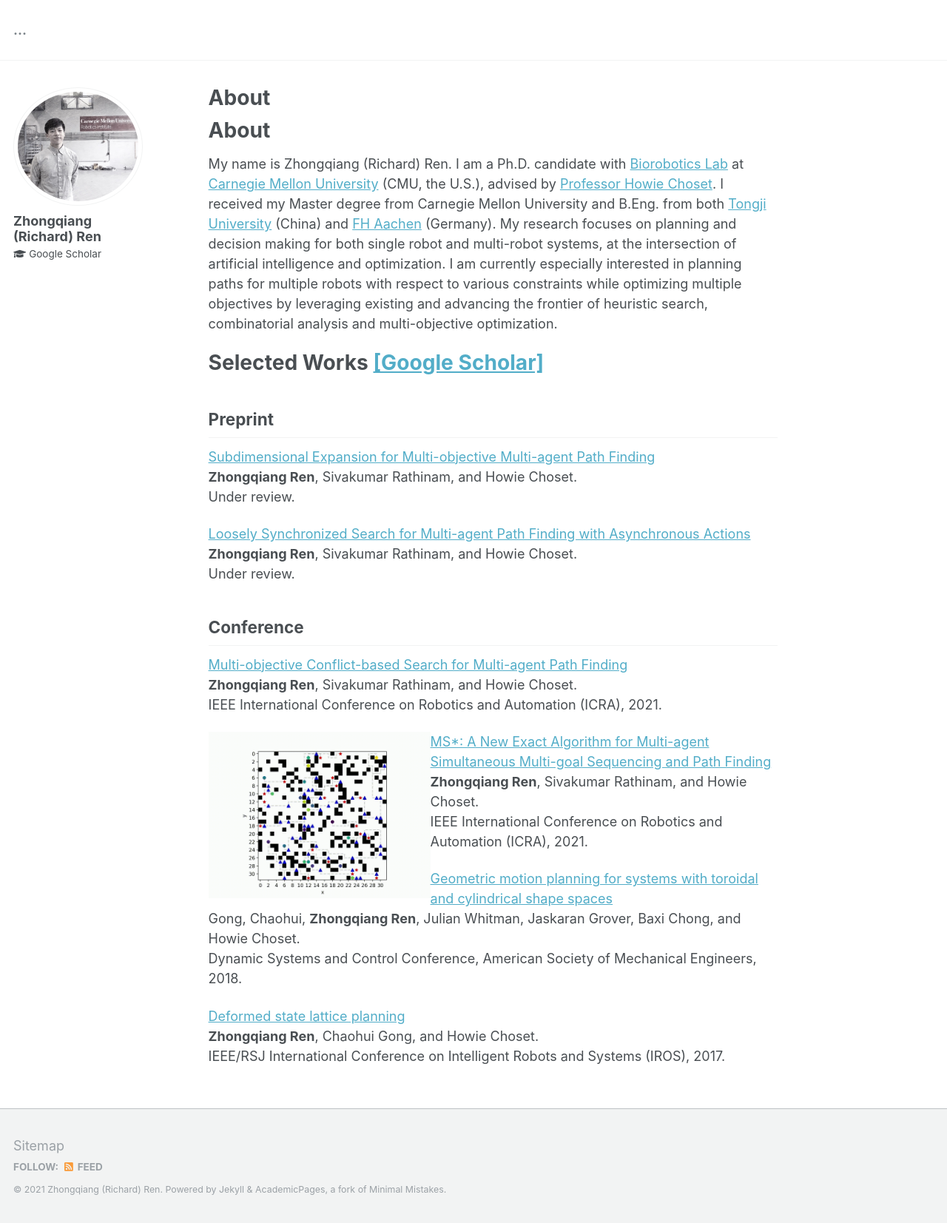
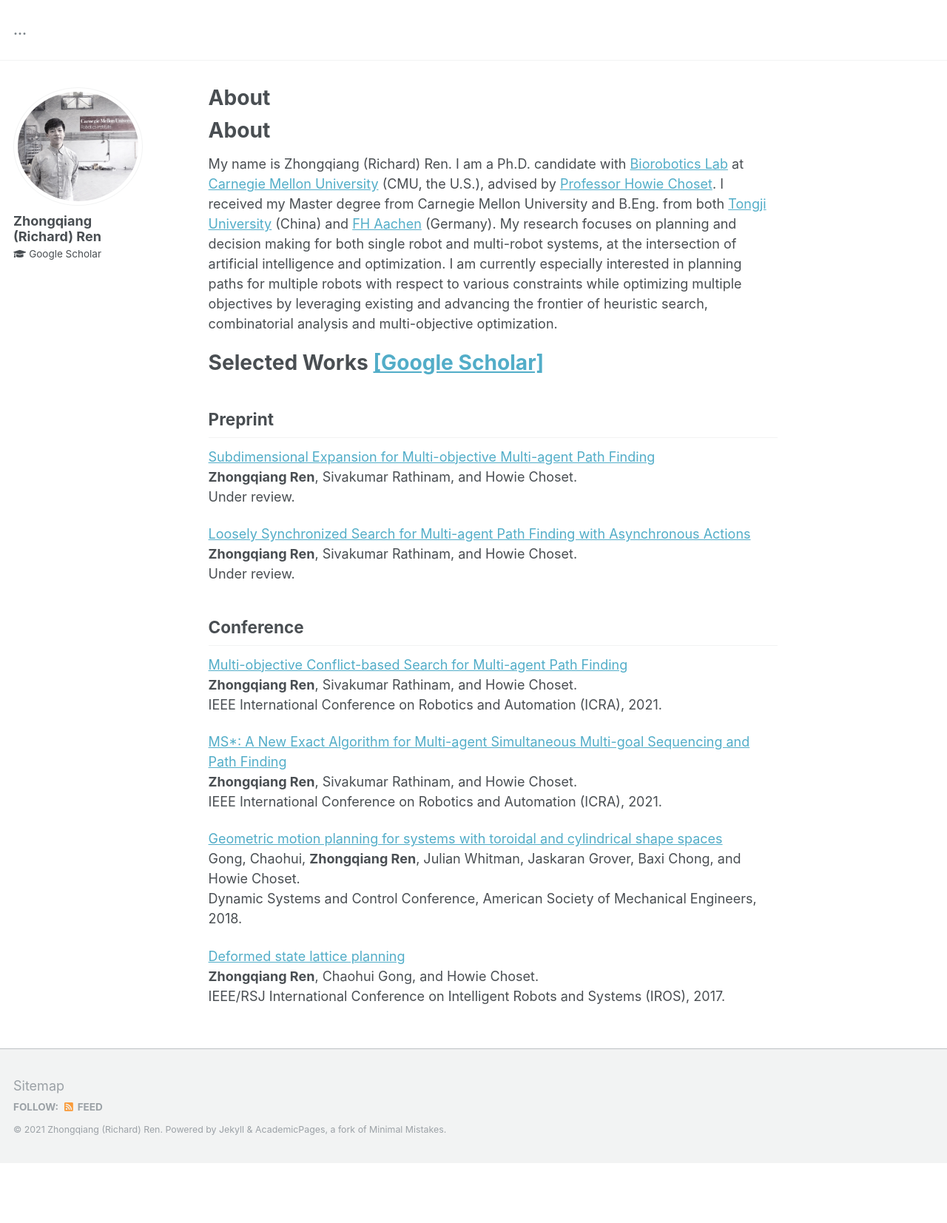
Before and after one commit to wonderren/wonderren.github.io, a Jekyll site: the page built from _pages/about2.md, in a window 1280 px wide. Shown: the whole page at 74% size. Built offline with Jekyll 4.4.1, drawn with Linux system fonts in a browser that asks for light colours; our own code applies the rules of GitHub Pages for plain Markdown files; after the commit the page ends 1572 px from its top, so only the background shows below that.

Commit message:
Update about2.md

```diff
--- a/_pages/about2.md
+++ b/_pages/about2.md
@@ -29,8 +29,6 @@ Conference
 **Zhongqiang Ren**, Sivakumar Rathinam, and Howie Choset.\
 IEEE International Conference on Robotics and Automation (ICRA), 2021.
 
-<img src="/assets/images/fig_MSstar.gif" style="float: left;" alt="drawing" width="300"/>
-
 [MS*: A New Exact Algorithm for Multi-agent Simultaneous Multi-goal Sequencing and Path Finding](https://arxiv.org/pdf/2103.09979)\
 **Zhongqiang Ren**, Sivakumar Rathinam, and Howie Choset.\
 IEEE International Conference on Robotics and Automation (ICRA), 2021.
```
